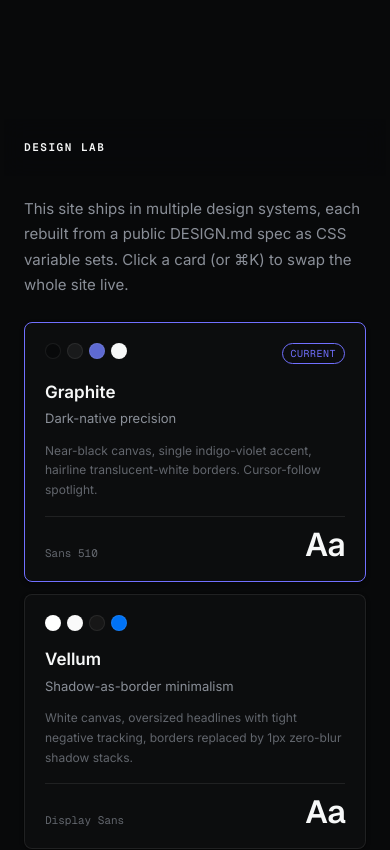
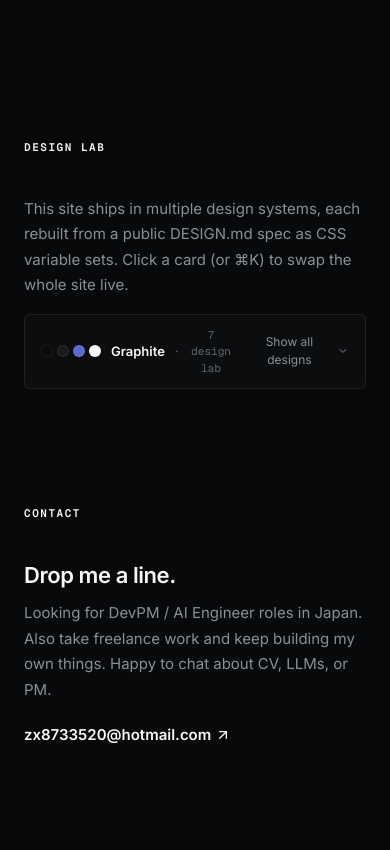
Before and after one commit to Rynvex/Rynvex.github.io, a Next.js app: page / in a window 390 px wide. Shown: the part 5828-6678 px from the top of the page. Built offline with nearby package versions, Linux system fonts and the light colour scheme.

Commit message:
Collapse Design Lab grid by default; show summary bar with current design + chevron

```diff
--- a/src/components/DesignLab.tsx
+++ b/src/components/DesignLab.tsx
@@ -1,4 +1,6 @@
 "use client";
+import { useState } from "react";
+import { ChevronDown } from "lucide-react";
 import { useLocale } from "@/i18n/LocaleProvider";
 import { useDesign } from "@/lib/design";
 import { DESIGNS, designMeta } from "@/lib/designs";
@@ -6,14 +8,52 @@ import { DESIGNS, designMeta } from "@/lib/designs";
 export default function DesignLab() {
   const { t, locale } = useLocale();
   const { design, setDesign } = useDesign();
+  const [expanded, setExpanded] = useState(false);
 
   return (
     <section id="design-lab" aria-label="Design Lab">
       <div className="section-sticky-label">{t.designLab.label}</div>
-      <p className="text-[15px] leading-[1.7] text-[var(--text-muted)] mb-6 max-w-xl">
+      <p className="text-[15px] leading-[1.7] text-[var(--text-muted)] mb-4 max-w-xl">
         {t.designLab.intro}
       </p>
-      <div className="grid sm:grid-cols-2 gap-3">
+
+      <button
+        type="button"
+        onClick={() => setExpanded((v) => !v)}
+        aria-expanded={expanded}
+        aria-controls="design-lab-grid"
+        className="w-full flex items-center justify-between gap-4 px-4 py-3 rounded-md border border-[var(--border)] hover:border-[var(--border-strong)] bg-[var(--card-bg)] hover:bg-[var(--card-hover)] transition-colors"
+      >
+        <span className="flex items-center gap-2.5 text-[13px]">
+          <span className="flex gap-1">
+            {designMeta[design].swatch.map((c) => (
+              <span
+                key={c}
+                className="w-3 h-3 rounded-full border border-[var(--border)]"
+                style={{ background: c }}
+              />
+            ))}
+          </span>
+          <span className="text-[var(--text)] font-semibold">
+            {designMeta[design].name}
+          </span>
+          <span className="text-[var(--text-subtle)]">·</span>
+          <span className="font-mono text-[11px] text-[var(--text-subtle)]">
+            {DESIGNS.length} {t.designLab.label.toLowerCase()}
+          </span>
+        </span>
+        <span className="flex items-center gap-2 text-[12px] text-[var(--text-muted)]">
+          <span>{expanded ? t.designLab.hide : t.designLab.show}</span>
+          <ChevronDown
+            size={14}
+            className="transition-transform"
+            style={{ transform: expanded ? "rotate(180deg)" : "none" }}
+          />
+        </span>
+      </button>
+
+      {expanded && (
+        <div id="design-lab-grid" className="grid sm:grid-cols-2 gap-3 mt-3">
           {DESIGNS.map((id) => {
             const meta = designMeta[id];
             const active = id === design;
@@ -67,6 +107,7 @@ export default function DesignLab() {
             );
           })}
         </div>
+      )}
     </section>
   );
 }
--- a/src/i18n/messages.ts
+++ b/src/i18n/messages.ts
@@ -74,6 +74,8 @@ type Msg = {
     current: string;
     more: string;
     trigger: string;
+    show: string;
+    hide: string;
   };
 };
 
@@ -355,6 +357,8 @@ export const messages: Record<Locale, Msg> = {
       current: "Current",
       more: "More designs coming",
       trigger: "Design",
+      show: "Show all designs",
+      hide: "Hide",
     },
   },
 
@@ -620,6 +624,8 @@ export const messages: Record<Locale, Msg> = {
       current: "目前",
       more: "更多設計陸續加入",
       trigger: "設計",
+      show: "展開所有設計",
+      hide: "收起",
     },
   },
 
@@ -902,6 +908,8 @@ export const messages: Record<Locale, Msg> = {
       current: "現在",
       more: "デザインは順次追加",
       trigger: "デザイン",
+      show: "すべてのデザインを表示",
+      hide: "閉じる",
     },
   },
 };
```
Lines whose indentation alone changed are shown as unchanged.
